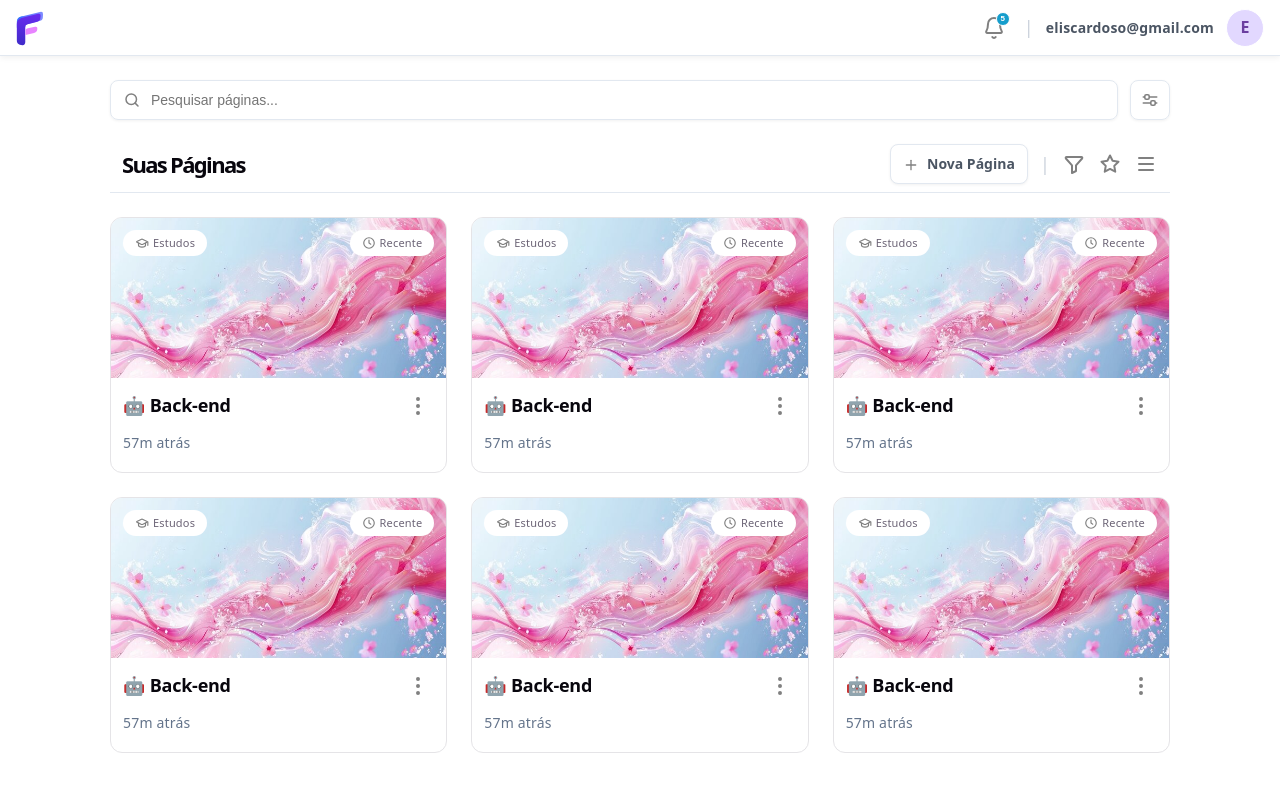
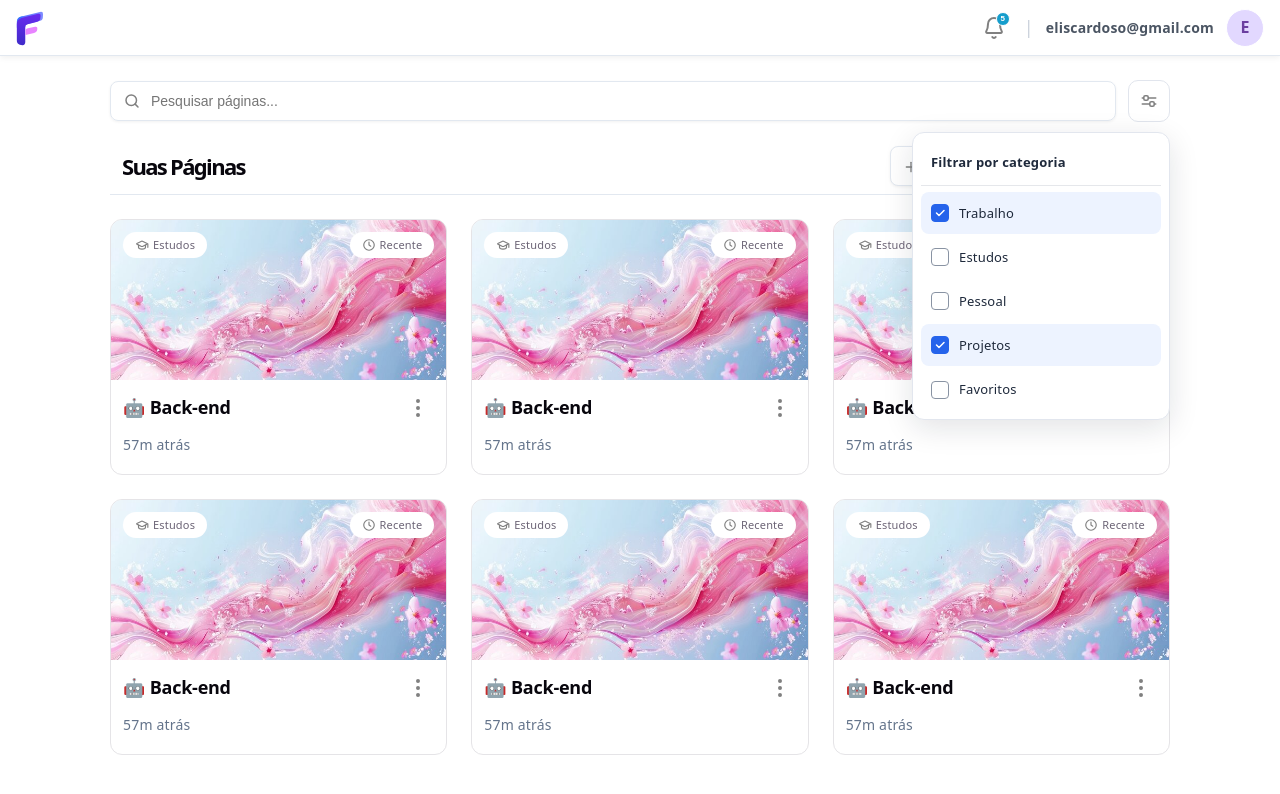
Before and after one commit to elisAntolin/folio, a React (Vite) app in the folder frontend/: page / in a window 1280 px wide. Both pictures are taken after a click on the button 1150 px from the left and 100 px from the top of the page. Shown: the top 794 px of the page. Built offline with nearby package versions, Linux system fonts and the light colour scheme.

Commit message:
feat: add category filter component and update search/action bars

```diff
--- a/frontend/src/components/SearchFilterBar/SearchFilterBar.css
+++ b/frontend/src/components/SearchFilterBar/SearchFilterBar.css
@@ -24,8 +24,7 @@
   box-shadow: var(--control-shadow);
 }
 
-.search-bar img,
-.filtro-categoria img {
+.search-bar img {
   width: 18px;
   height: 18px;
   flex-shrink: 0;
@@ -43,7 +42,7 @@
   color: #334155;
 }
 
-.filtro-categoria {
+/* .filtro-categoria {
   all: unset;
   box-sizing: border-box;
   cursor: pointer;
@@ -59,4 +58,4 @@
   border: 1px solid var(--border-control);
   border-radius: var(--radius-md);
   box-shadow: var(--control-shadow);
-}
+} */
--- a/frontend/src/components/SearchFilterBar/SearchFilterBar.tsx
+++ b/frontend/src/components/SearchFilterBar/SearchFilterBar.tsx
@@ -1,13 +1,22 @@
 import lupa from "../../assets/lupa.svg";
-import filtro_categoria from "../../assets/filtro-categoria.svg";
+import FilterCategories from "../modals/FilterCategories/FilterCategories";
 
 import "./SearchFilterBar.css";
 
 function SearchBar() {
+  const categories: string[] = [
+    "Trabalho",
+    "Estudos",
+    "Pessoal",
+    "Projetos",
+    "Favoritos",
+  ];
+
   return (
     <div className="search-filter-bar">
       <div className="search-bar">
         <img src={lupa} alt="" aria-hidden="true" />
+
         <input
           type="text"
           placeholder="Pesquisar páginas..."
@@ -15,9 +24,12 @@ function SearchBar() {
         />
       </div>
 
-      <button className="filtro-categoria">
-        <img src={filtro_categoria} alt="" aria-hidden="true" />
-      </button>
+      <FilterCategories
+        categories={categories}
+        onFilterChange={(selectedCategories: string[]) => {
+          console.log("Categorias selecionadas:", selectedCategories);
+        }}
+      />
     </div>
   );
 }
--- /dev/null
+++ b/frontend/src/components/modals/FilterCategories/FilterCategories.css
@@ -0,0 +1,110 @@
+.filter-trigger {
+  width: 42px;
+  height: 42px;
+  display: flex;
+  align-items: center;
+  justify-content: center;
+  background: #ffffff;
+  color: #6b7280;
+  border: 1px solid #e1e5ed;
+  border-radius: 10px;
+  cursor: pointer;
+  transition: all 0.2s ease;
+}
+
+.filter-trigger:hover {
+  background: #f8faff;
+  border-color: #cbd5e1;
+  color: #2563eb;
+}
+
+.filter-trigger img {
+  width: 18px;
+  height: 18px;
+  flex-shrink: 0;
+}
+
+.filter-content {
+  width: 240px;
+  padding: 8px;
+  background: #ffffff;
+  border: 1px solid #e2e6ee;
+  border-radius: 12px;
+  box-shadow: 0 8px 30px rgba(15, 23, 42, 0.12);
+  z-index: 1000;
+  outline: none;
+  animation: filterAppear 0.18s ease;
+}
+
+.filter-title {
+  display: block;
+  padding: 8px 10px 10px;
+  font-size: 13px;
+  font-weight: 600;
+  color: #1e293b;
+  border-bottom: 1px solid #e5e7eb;
+  margin-bottom: 6px;
+}
+
+.filter-options {
+  display: flex;
+  flex-direction: column;
+  gap: 2px;
+}
+
+.filter-item {
+  display: flex;
+  align-items: center;
+  gap: 10px;
+  padding: 8px 10px;
+  border-radius: 8px;
+  font-size: 13px;
+  color: #1e293b;
+  cursor: pointer;
+  outline: none;
+  transition: background 0.15s ease;
+}
+
+.filter-item:hover {
+  background: #f1f5ff;
+}
+
+.filter-item[data-state="checked"] {
+  background: #edf3ff;
+}
+
+.custom-checkbox {
+  width: 16px;
+  height: 16px;
+  min-width: 16px;
+  display: flex;
+  align-items: center;
+  justify-content: center;
+  border: 1.5px solid #8993a3;
+  border-radius: 4px;
+  background: #ffffff;
+  color: #ffffff;
+  transition: all 0.15s ease;
+}
+
+.custom-checkbox svg {
+  width: 12px;
+  height: 12px;
+}
+
+.filter-item[data-state="checked"] .custom-checkbox {
+  background: #2563eb;
+  border-color: #2563eb;
+}
+
+@keyframes filterAppear {
+  from {
+    opacity: 0;
+    transform: translateY(-5px);
+  }
+
+  to {
+    opacity: 1;
+    transform: translateY(0);
+  }
+}
--- /dev/null
+++ b/frontend/src/components/modals/FilterCategories/FilterCategories.tsx
@@ -0,0 +1,87 @@
+import { useState } from "react";
+import { DropdownMenu } from "radix-ui";
+import "./FilterCategories.css";
+
+import filtro_categoria from "../../../assets/filtro-categoria.svg";
+
+interface FilterCategoriesProps {
+  categories: string[];
+  onFilterChange?: (categories: string[]) => void;
+}
+
+export default function FilterCategories({
+  categories,
+  onFilterChange,
+}: FilterCategoriesProps) {
+  const [selectedCategories, setSelectedCategories] = useState<string[]>([
+    "Trabalho",
+    "Projetos",
+  ]);
+
+  function handleCategoryChange(category: string, checked: boolean) {
+    const updatedCategories = checked
+      ? [...selectedCategories, category]
+      : selectedCategories.filter((item) => item !== category);
+
+    setSelectedCategories(updatedCategories);
+    onFilterChange?.(updatedCategories);
+  }
+
+  return (
+    <DropdownMenu.Root>
+      <DropdownMenu.Trigger asChild>
+        <button
+          type="button"
+          className="filter-trigger"
+          aria-label="Filtrar categorias"
+        >
+          <img src={filtro_categoria} alt="" aria-hidden="true" />
+        </button>
+      </DropdownMenu.Trigger>
+
+      <DropdownMenu.Portal>
+        <DropdownMenu.Content
+          className="filter-content"
+          side="bottom"
+          align="end"
+          sideOffset={10}
+        >
+          <DropdownMenu.Label className="filter-title">
+            Filtrar por categoria
+          </DropdownMenu.Label>
+
+          <div className="filter-options">
+            {categories.map((category) => (
+              <DropdownMenu.CheckboxItem
+                key={category}
+                className="filter-item"
+                checked={selectedCategories.includes(category)}
+                onCheckedChange={(checked) =>
+                  handleCategoryChange(category, checked === true)
+                }
+                onSelect={(event) => event.preventDefault()}
+              >
+                <span className="custom-checkbox">
+                  {selectedCategories.includes(category) && (
+                    <svg
+                      viewBox="0 0 24 24"
+                      fill="none"
+                      stroke="currentColor"
+                      strokeWidth="3"
+                      strokeLinecap="round"
+                      strokeLinejoin="round"
+                    >
+                      <polyline points="5 12 10 17 20 7" />
+                    </svg>
+                  )}
+                </span>
+
+                <span>{category}</span>
+              </DropdownMenu.CheckboxItem>
+            ))}
+          </div>
+        </DropdownMenu.Content>
+      </DropdownMenu.Portal>
+    </DropdownMenu.Root>
+  );
+}
--- a/frontend/src/components/modals/PageActionsMenu/PageActionsMenu.css
+++ b/frontend/src/components/modals/PageActionsMenu/PageActionsMenu.css
@@ -1,4 +1,3 @@
-/* Botão dos três pontinhos */
 .page-actions-trigger {
   display: flex;
   align-items: center;
@@ -19,7 +18,6 @@
   background: #f4f4f5;
 }
 
-/* Container do menu */
 .page-actions-content {
   min-width: 180px;
   padding: 6px;
@@ -32,7 +30,6 @@
   z-index: 100;
 }
 
-/* Opções */
 .page-actions-item {
   display: flex;
   align-items: center;
@@ -54,14 +51,12 @@
   background: #f4f4f5;
 }
 
-/* Separador */
 .page-actions-separator {
   height: 1px;
   margin: 5px 0;
   background: #e4e4e7;
 }
 
-/* Opção excluir */
 .page-actions-item.delete {
   color: #dc5252;
 }
--- a/frontend/src/components/modals/PageActionsMenu/PageActionsMenu.tsx
+++ b/frontend/src/components/modals/PageActionsMenu/PageActionsMenu.tsx
@@ -8,6 +8,8 @@ import DeletePageModal from "../DeletePageModal/DeletePageModal";
 import SharePageModal from "../SharePageModal/SharePageModal";
 
 import lixeira from "../../../assets/lixeira.svg";
+import estrela from "../../../assets/estrela.svg";
+import estrela_preenchida from "../../../assets/estrela-preenchida.svg";
 import editar from "../../../assets/editar-quadrado.svg";
 import compartilhar from "../../../assets/compartilhar-seta.svg";
 import pontosVertical from "../../../assets/pontos-vertical.svg";
@@ -33,6 +35,12 @@ function PageActionsMenu({
   const [isDeleteOpen, setIsDeleteOpen] = useState(false);
   const [isShareOpen, setIsShareOpen] = useState(false);
 
+  const [isFavorite, setIsFavorite] = useState(false);
+
+  const handleFavorite = () => {
+    setIsFavorite((prev) => !prev);
+  };
+
   return (
     <>
       <DropdownMenu.Root>
@@ -51,6 +59,14 @@ function PageActionsMenu({
             align="end"
             sideOffset={8}
           >
+            <DropdownMenu.Item
+              className="page-actions-item"
+              onSelect={handleFavorite}
+            >
+              <img src={isFavorite ? estrela_preenchida : estrela} alt="" />
+              <span>{isFavorite ? "Remover dos favoritos" : "Favoritar"}</span>
+            </DropdownMenu.Item>
+
             <DropdownMenu.Item
               className="page-actions-item"
               onSelect={() => setIsEditOpen(true)}
```
Also changed, not shown: frontend/src/assets/estrela-preenchida.svg (added), frontend/src/assets/estrela.svg (added).
